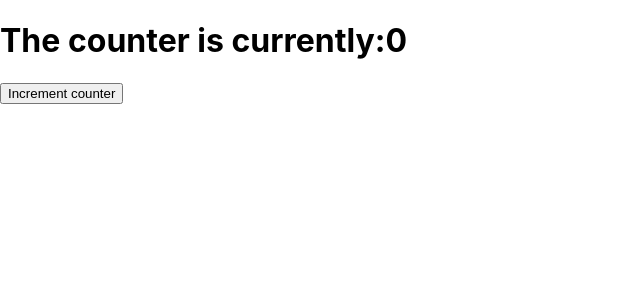
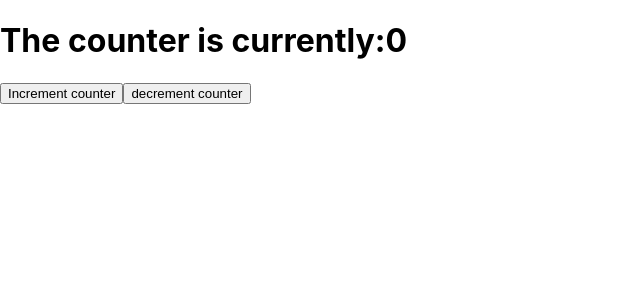
Before and after one commit to sibyldawn/unit-testing, a React (Create React App) app: page / in a window 1280 px wide. Shown: the top 300 px of the page, without its empty margins (0-640 px from the left). Built offline with nearby package versions, Linux system fonts and the light colour scheme.

Commit message:
Add Decrement Button

```diff
--- a/src/App.js
+++ b/src/App.js
@@ -7,17 +7,29 @@ constructor(props){
   super(props);
 
   this.state={
-    counter: 0
+    counter: 0,
+    error:"You can't go lower than zero!",
+    showError: false,
   }
 }
 
   render() {
     return (
       <div data-test="component-app">
-       <h1 data-test="counter-display"> The counter is currently:{this.state.counter}</h1>
+       { this.state.showError ? <h2 data-test="error-display" style={{color:'red'}}>{this.state.error}</h2> : ''}
+       <h1 data-test="counter-display"> The counter is currently:{this.state.counter >= 0 ? this.state.counter : '0'}</h1>
         <button data-test="increment-button"
         onClick={() => this.setState({counter: this.state.counter + 1})}
         >Increment counter</button>
+        <button data-test="decrement-button"
+        onClick={() =>
+          {this.state.counter >= 0
+          ?
+          this.setState({counter: this.state.counter - 1})
+          :
+          this.setState({showError: true})
+        }}
+        >decrement counter</button>
       </div>
     );
   }
```
